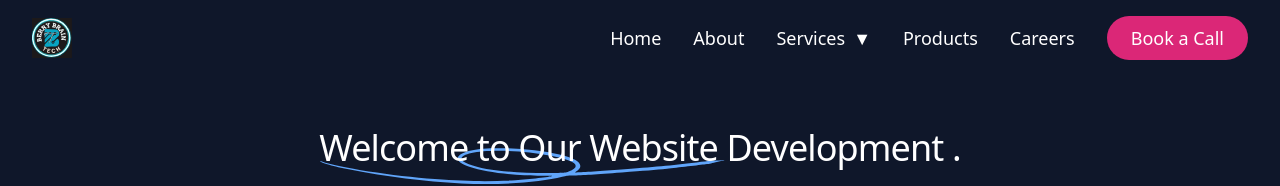
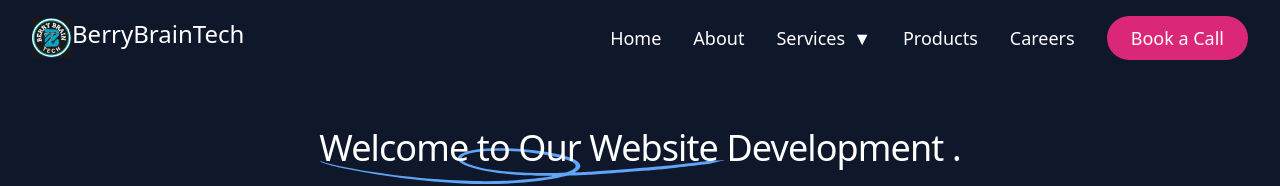
Before and after one commit to neerajpandit/berrybraintech_website, a React (Vite) app: page /web-development in a window 1280 px wide. Shown: the top 186 px of the page. Built offline with nearby package versions, Linux system fonts and the light colour scheme.

Commit message:
update seon

```diff
--- a/src/component/Navbar/Navbar.jsx
+++ b/src/component/Navbar/Navbar.jsx
@@ -34,7 +34,7 @@ const Navbar = () => {
         <a
           href="/"
           className={`text-2xl flex  ${isScrolled ? "hover:text-indigo-600" : "text-white "}`}
-        ><img src={logo} alt="BBT" className="w-10 h-10" /><span className="hidden">BerryBrainTech</span>
+        ><img src={logo} alt="BerryBrainTech" className="w-10 h-10" /><span>BerryBrainTech</span>
         </a>
 
         {/* Links for large screens */}
```
